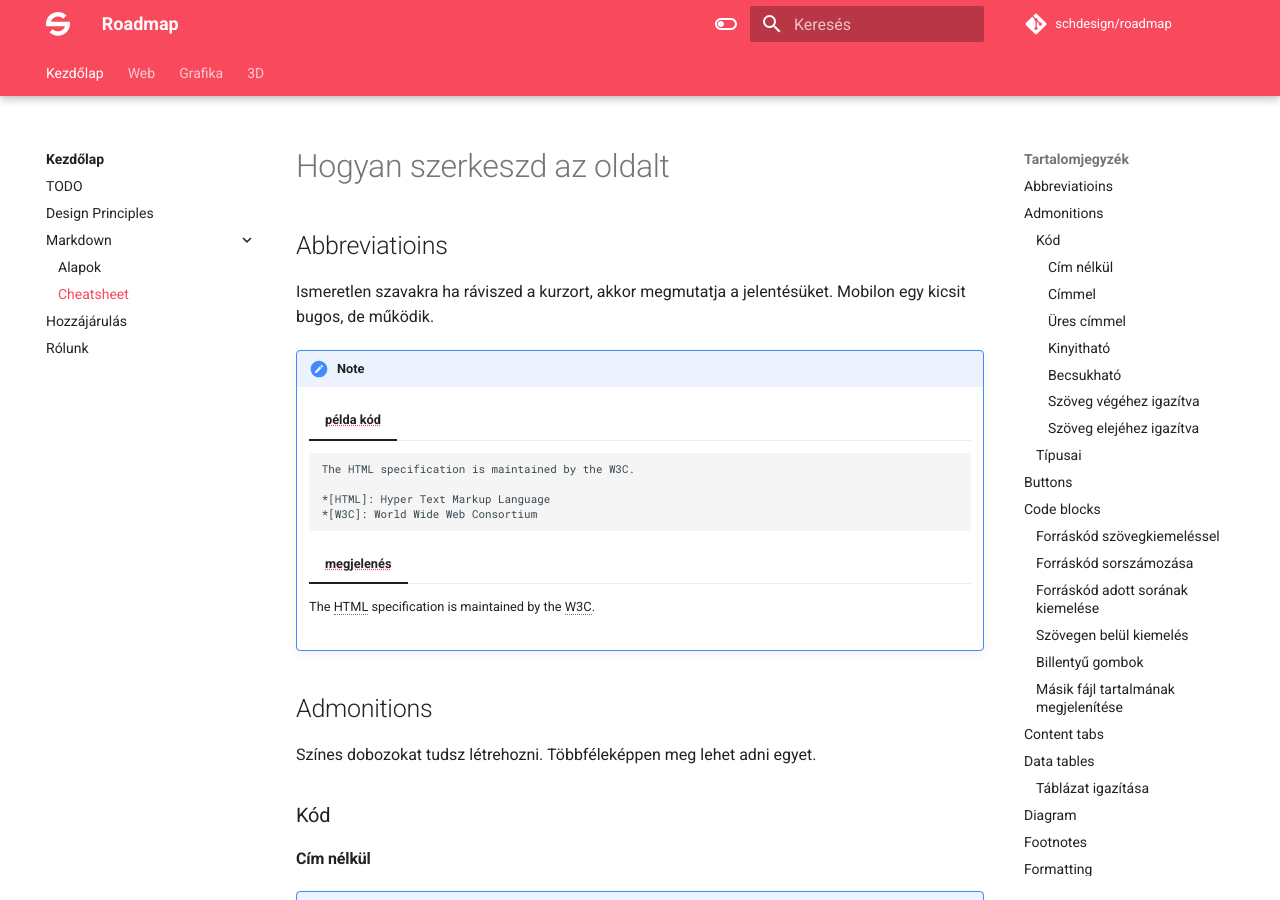
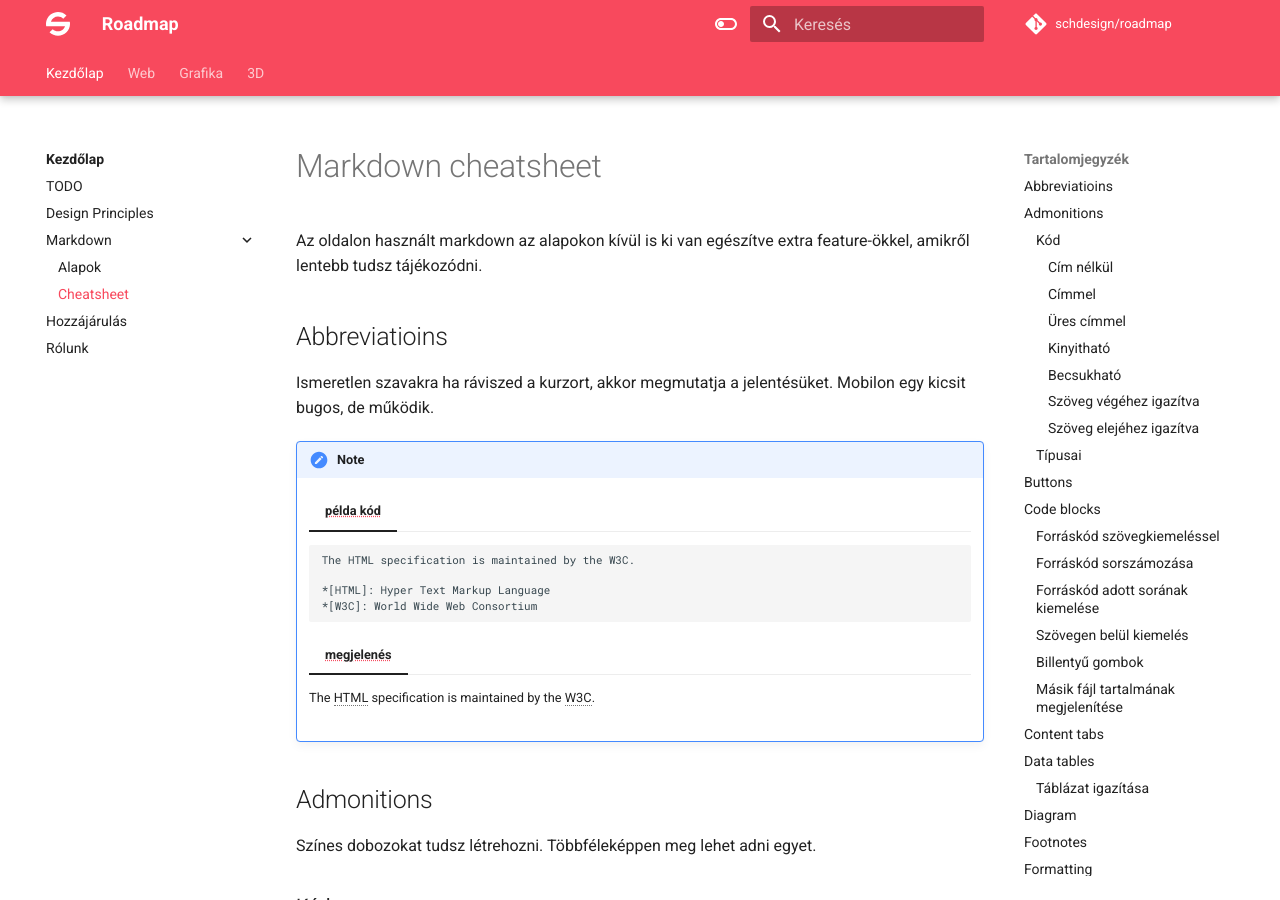
Before and after one commit to simonyiszk/schdesign-roadmap, an MkDocs documentation site: the page built from docs/schdesign/tutorial/markdown-cheatsheet.md, in a window 1280 px wide and 900 px high. Built offline with MkDocs 1.6.1 and Material for MkDocs 9.7.7, drawn with Linux system fonts in a browser that asks for light colours; emoji names are drawn with the system emoji font; comment, search, counter and statistics services are not loaded; some of the changed text lies outside the part shown.

Commit message:
typo fixed

```diff
--- a/docs/schdesign/tutorial/markdown-cheatsheet.md
+++ b/docs/schdesign/tutorial/markdown-cheatsheet.md
@@ -5,7 +5,9 @@ author: Radeczki Gergő István
 date: June 12, 2021
 ---
 
-# Hogyan szerkeszd az oldalt
+# Markdown cheatsheet
+
+Az oldalon használt markdown az alapokon kívül is ki van egészítve extra feature-ökkel, amikről lentebb tudsz tájékozódni.
 
 ## Abbreviatioins
 
@@ -251,7 +253,7 @@ A `(#)`-ben a *#* helyére kell írnod a webcímet.
 
 ### Forráskód szövegkiemeléssel
 
-Ha forráskódot szeretnél megosztani, szövegkiemeléssel.
+Ha forráskódot szeretnél megosztani szövegkiemeléssel.
 
 !!! note "Python kód szövegkiemeléssel"
     === "példa kód"
```
Also changed, not shown: other parts of docs/schdesign/tutorial/markdown-cheatsheet.md (+4 -2 lines), docs/schdesign/tutorial/markdown-alapok.md (+4 -4 lines).
